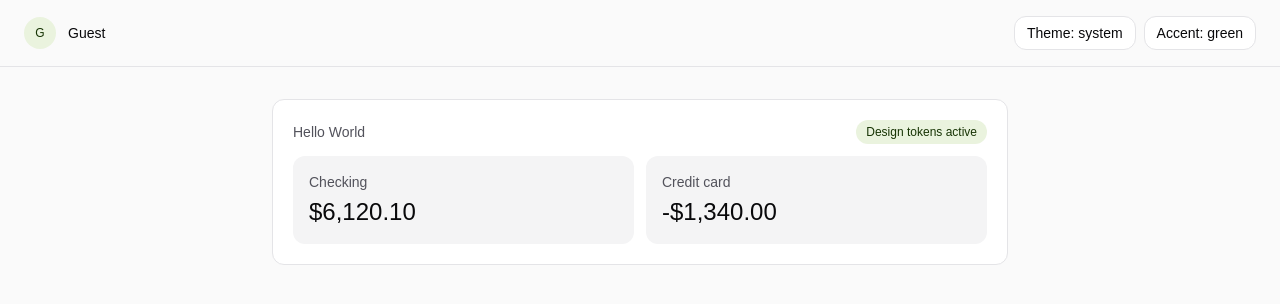
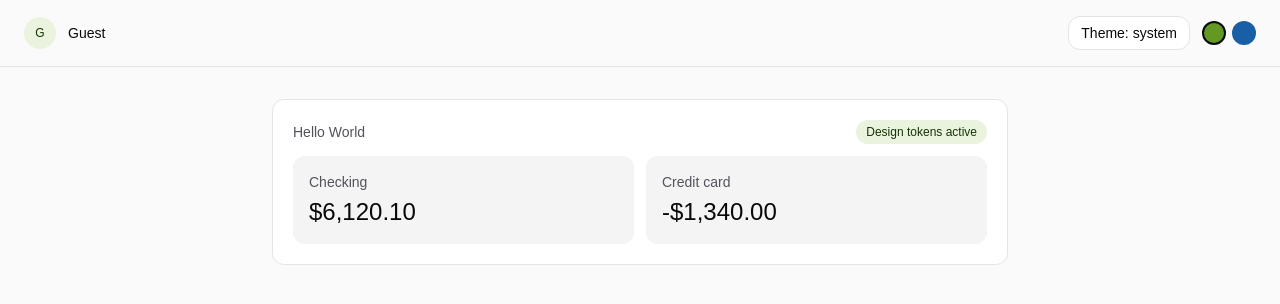
Before and after one commit to ethicalakhilesh/flow, a Next.js app: page / in a window 1280 px wide. Shown: the top 304 px of the page. Built offline with nearby package versions, Linux system fonts and the light colour scheme; no server answers.

Commit message:
Phase 3: accent swatch picker persisted via cookie, no-flash SSR in layout

```diff
--- /dev/null
+++ b/src/app/actions/preferences.ts
@@ -0,0 +1,15 @@
+"use server";
+
+import { cookies } from "next/headers";
+import { ACCENT_COOKIE, isAccent } from "@/lib/preferences";
+
+export async function setAccentPreference(accent: string) {
+  if (!isAccent(accent)) return;
+  cookies().set(ACCENT_COOKIE, accent, {
+    httpOnly: false, // client needs to read it for instant client-side theming
+    sameSite: "lax",
+    secure: true,
+    maxAge: 60 * 60 * 24 * 365,
+    path: "/",
+  });
+}
--- a/src/app/layout.tsx
+++ b/src/app/layout.tsx
@@ -1,4 +1,6 @@
 import type { Metadata } from "next";
+import { cookies } from "next/headers";
+import { ACCENT_COOKIE, isAccent } from "@/lib/preferences";
 import "./globals.css";
 
 export const metadata: Metadata = {
@@ -11,8 +13,11 @@ export default function RootLayout({
 }: Readonly<{
   children: React.ReactNode;
 }>) {
+  const stored = cookies().get(ACCENT_COOKIE)?.value;
+  const accent = isAccent(stored) ? stored : "green";
+
   return (
-    <html lang="en">
+    <html lang="en" data-accent={accent}>
       <body className="antialiased">{children}</body>
     </html>
   );
--- a/src/components/theme-accent-toggle.tsx
+++ b/src/components/theme-accent-toggle.tsx
@@ -1,19 +1,25 @@
 "use client";
 
 import { useEffect, useState } from "react";
+import { setAccentPreference } from "@/app/actions/preferences";
+import type { Accent } from "@/lib/preferences";
 
 type Theme = "light" | "dark" | "system";
-type Accent = "green" | "blue";
 
 export function ThemeAccentToggle() {
   const [theme, setTheme] = useState<Theme>("system");
   const [accent, setAccent] = useState<Accent>("green");
 
+  // Theme stays client-only (localStorage) — not a per-user persisted
+  // preference yet. Accent's initial value comes from the server-rendered
+  // data-accent attribute (cookie), so we read that instead of localStorage
+  // to stay in sync with SSR.
   useEffect(() => {
     const storedTheme = (localStorage.getItem("flow_theme") as Theme) || "system";
-    const storedAccent = (localStorage.getItem("flow_accent") as Accent) || "green";
     setTheme(storedTheme);
-    setAccent(storedAccent);
+
+    const current = document.documentElement.getAttribute("data-accent");
+    if (current === "green" || current === "blue") setAccent(current);
   }, []);
 
   useEffect(() => {
@@ -26,13 +32,14 @@ export function ThemeAccentToggle() {
     localStorage.setItem("flow_theme", theme);
   }, [theme]);
 
-  useEffect(() => {
-    document.documentElement.setAttribute("data-accent", accent);
-    localStorage.setItem("flow_accent", accent);
-  }, [accent]);
+  function selectAccent(next: Accent) {
+    setAccent(next);
+    document.documentElement.setAttribute("data-accent", next); // instant, no reload
+    setAccentPreference(next); // persist to cookie in the background
+  }
 
   return (
-    <div className="flex gap-2">
+    <div className="flex items-center gap-3">
       <button
         className="rounded-card border border-border bg-surface px-3 py-1.5 text-sm"
         onClick={() =>
@@ -41,12 +48,22 @@ export function ThemeAccentToggle() {
       >
         Theme: {theme}
       </button>
-      <button
-        className="rounded-card border border-border bg-surface px-3 py-1.5 text-sm"
-        onClick={() => setAccent(accent === "green" ? "blue" : "green")}
-      >
-        Accent: {accent}
-      </button>
+      <div className="flex items-center gap-1.5" role="group" aria-label="Accent color">
+        <button
+          aria-label="Green accent"
+          aria-pressed={accent === "green"}
+          onClick={() => selectAccent("green")}
+          className={`h-6 w-6 rounded-full border-2 ${accent === "green" ? "border-foreground" : "border-transparent"}`}
+          style={{ backgroundColor: "#639922" }}
+        />
+        <button
+          aria-label="Blue accent"
+          aria-pressed={accent === "blue"}
+          onClick={() => selectAccent("blue")}
+          className={`h-6 w-6 rounded-full border-2 ${accent === "blue" ? "border-foreground" : "border-transparent"}`}
+          style={{ backgroundColor: "#185fa5" }}
+        />
+      </div>
     </div>
   );
 }
--- /dev/null
+++ b/src/lib/preferences.ts
@@ -0,0 +1,6 @@
+export const ACCENT_COOKIE = "flow_accent";
+export type Accent = "green" | "blue";
+
+export function isAccent(value: string | undefined): value is Accent {
+  return value === "green" || value === "blue";
+}
```
